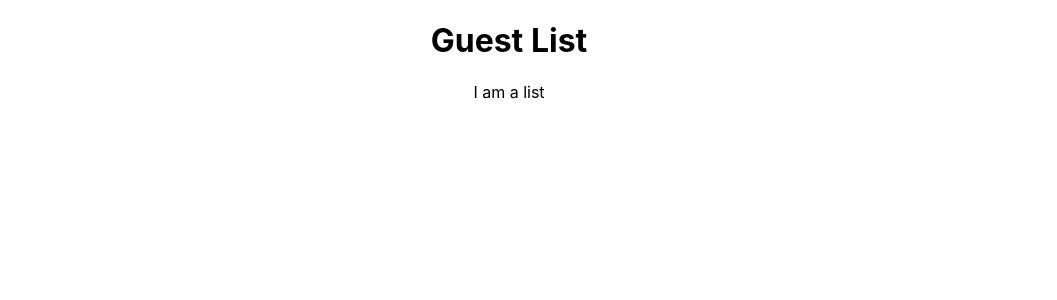
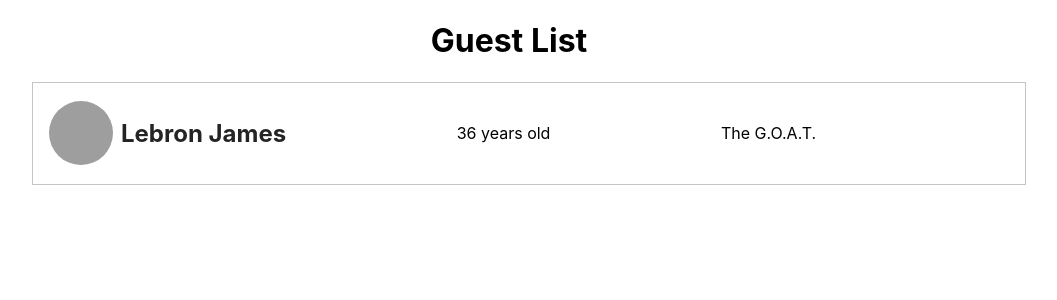
Before and after one commit to derrickmstrong/reacttypescript_guestlist, a React (Create React App) app: page / in a window 1280 px wide. Shown: the top 300 px of the page, without its empty margins (131-1188 px from the left). Built offline with nearby package versions, Linux system fonts and the light colour scheme; grey boxes are pictures that could not be loaded.

Commit message:
Render initial people state

```diff
--- a/src/App.css
+++ b/src/App.css
@@ -43,7 +43,7 @@
   list-style: none;
   display: flex;
   align-items: center;
-  width: 50rem;
+  width: 75vw;
   margin: 0rem auto;
   border: 0.1rem solid rgba(0, 0, 0, 0.233);
   padding: 1rem;
--- a/src/App.tsx
+++ b/src/App.tsx
@@ -13,7 +13,16 @@ interface IState {
 
 function App() {
 
-  const [people, setPeople] = useState<IState["people"]>([])
+  const initialPeople = [
+    {
+      name: 'Lebron James',
+      age: 36,
+      url: 'https://external-content.duckduckgo.com/iu/?u=https%3A%2F%2Ftse3.mm.bing.net%2Fth%3Fid%3DOIP.pVPAT3G0Hzn_F242iFzK0wHaE7%26pid%3DApi&f=1',
+      note: 'The G.O.A.T.',
+    },
+  ];
+
+  const [people, setPeople] = useState<IState["people"]>(initialPeople)
 
   return (
     <div className="App">
--- a/src/components/List.tsx
+++ b/src/components/List.tsx
@@ -10,10 +10,24 @@ interface IProps {
 }
 
 const List: React.FC<IProps> = ({ people }) => {
+
+    const renderList: JSX.Element[] = people.map(person => {
+      return (
+        <li className='List'>
+            <div className="List-header">
+                <img src={person.url} alt="" className="List-img" />
+                <h2>{person.name}</h2>
+            </div>
+          <p>{person.age} years old</p>
+          <p className="List-note">{person.note}</p>
+        </li>
+      );
+    });
+
     return (
-        <div>
-            I am a list
-        </div>
+        <ul>
+            {renderList}
+        </ul>
     )
 }
 
```
